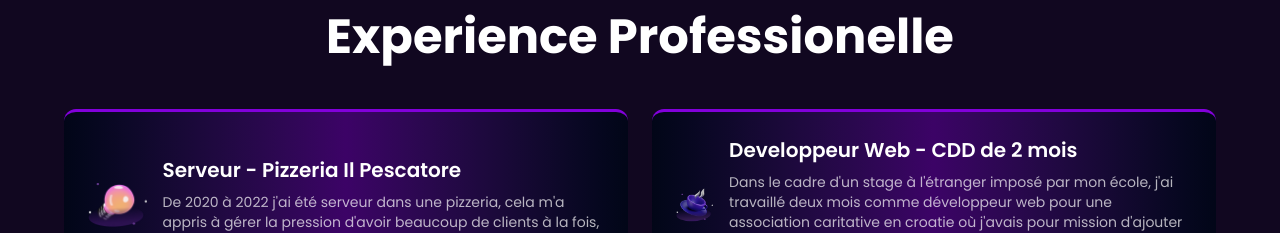
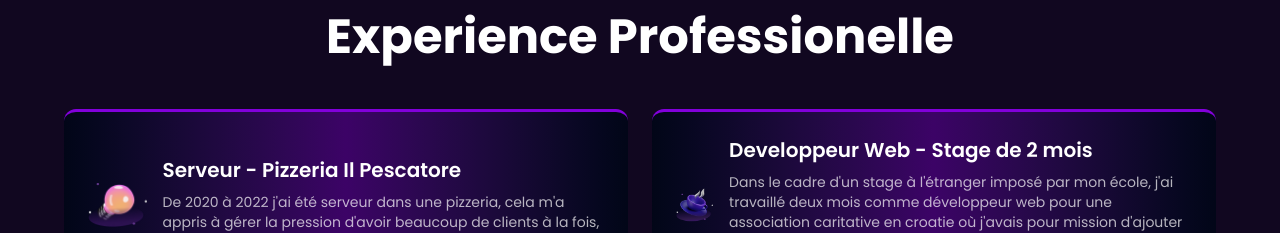
Before and after one commit to brianpk07-tech/portfolio-v2, a Next.js app: page / in a window 1280 px wide. Shown: the part 2220-2453 px from the top of the page. Built offline with nearby package versions, Linux system fonts and the light colour scheme.

Commit message:
20h10/01/06/26

```diff
--- a/app/components/Experience.tsx
+++ b/app/components/Experience.tsx
@@ -17,7 +17,7 @@ const experienceCards: ExperienceCard[] = [
   },
   {
     id: 2,
-    title: "Developpeur Web - CDD de 2 mois",
+    title: "Developpeur Web - Stage de 2 mois",
     description: "Dans le cadre d'un stage à l'étranger imposé par mon école, j'ai travaillé deux mois comme développeur web pour une association caritative en croatie où j'avais pour mission d'ajouter un système d'inscripiton et de suivi directement sur leur site à la place d'un forms et de google sheet.",
     icon: "/cards/card-3.png",
   },
```
